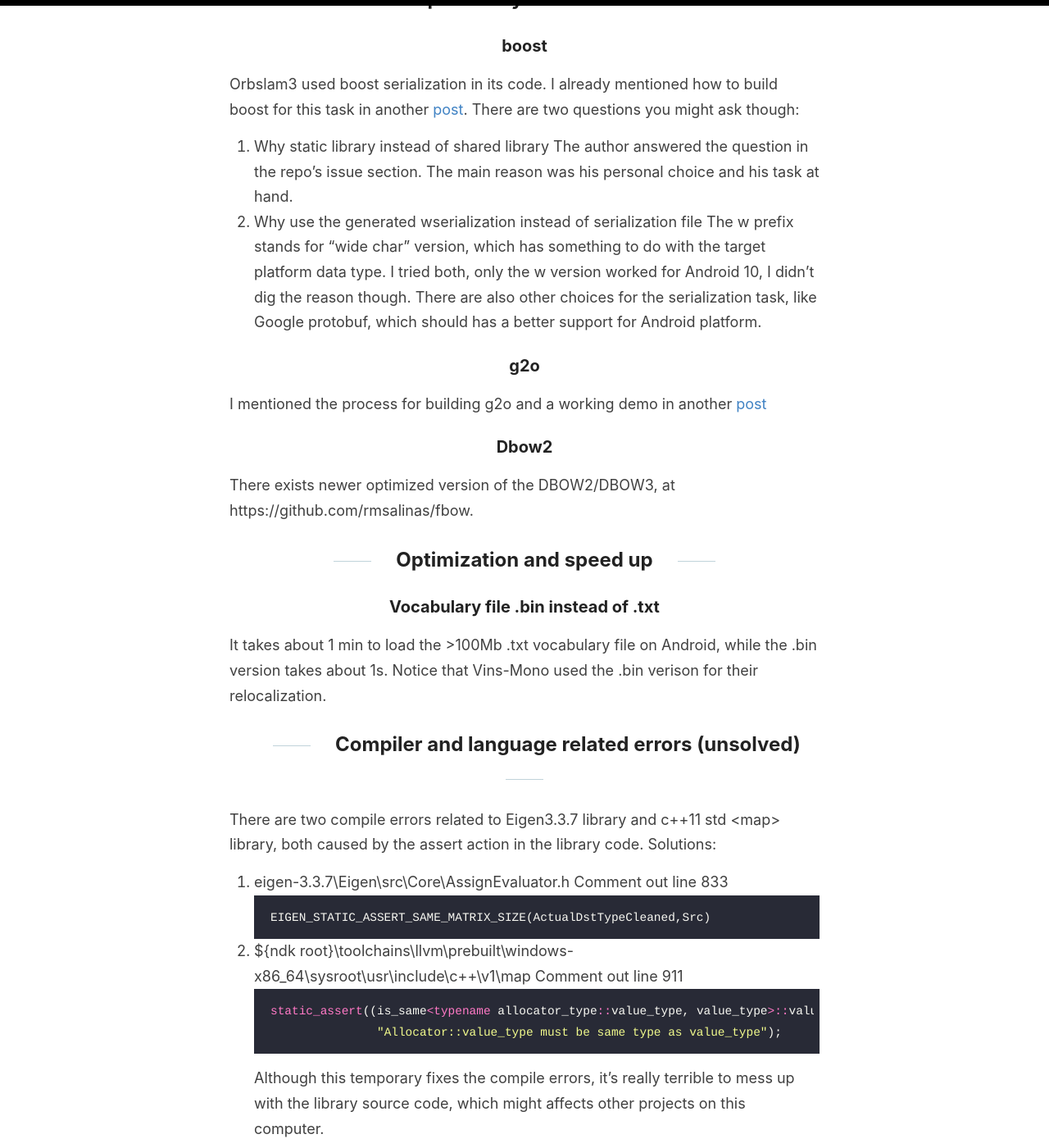
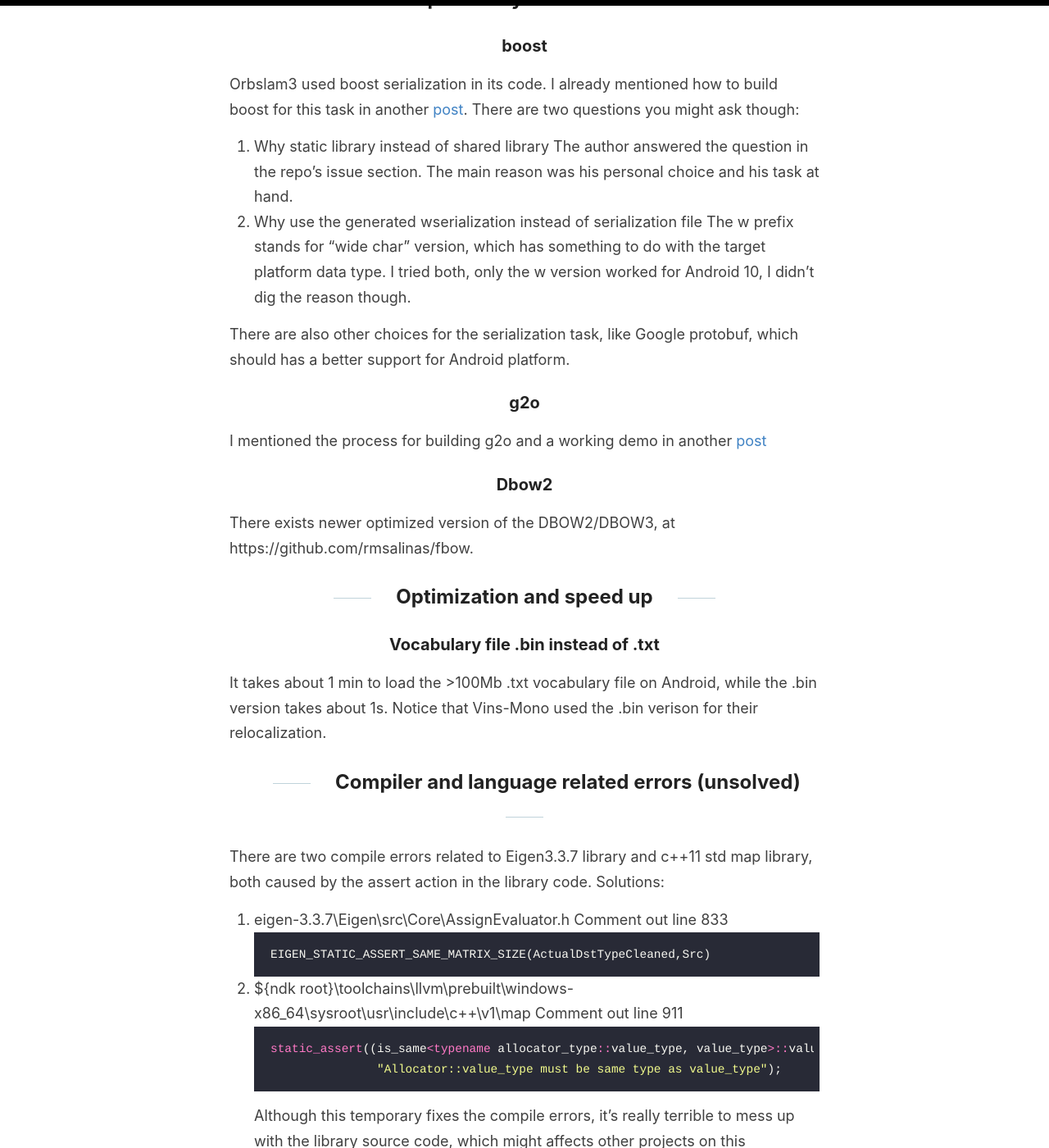
Before and after one commit to ZhaoqunZhong/ZhaoqunZhong.github.io, a Jekyll site: the page built from _posts/2020-8-5-run-orbslam3-on-android.md, in a window 1280 px wide and 1400 px high, scrolled down 886 px. Shown: the whole window at 82% size. Built offline with Jekyll 4.4.1, drawn with Linux system fonts in a browser that asks for light colours; comment, search, counter and statistics services are not loaded; part of the change alters nothing that is shown.

````diff
--- a/_posts/2020-8-5-run-orbslam3-on-android.md
+++ b/_posts/2020-8-5-run-orbslam3-on-android.md
@@ -28,6 +28,7 @@ Orbslam3 used boost serialization in its code. I already mentioned how to build
 	The author answered the question in the repo's issue section. The main reason was his personal choice and his task at hand.
 2. Why use the generated wserialization instead of serialization file
 	The w prefix stands for "wide char" version, which has something to do with the target platform data type. I tried both, only the w version worked for Android 10, I didn't dig the reason though.
+
 There are also other choices for the serialization task, like Google protobuf, which should has a better support for Android platform.
 
 ### g2o
@@ -42,7 +43,7 @@ There exists newer optimized version of the DBOW2/DBOW3, at https://github.com/r
 It takes about 1 min to load the >100Mb .txt vocabulary file on Android, while the .bin version takes about 1s. Notice that Vins-Mono used the .bin verison for their relocalization.
 
 ## Compiler and language related errors (unsolved)
-There are two compile errors related to Eigen3.3.7 library and c++11 std <map> library, both caused by the assert action in the library code. Solutions:
+There are two compile errors related to Eigen3.3.7 library and c++11 std map library, both caused by the assert action in the library code. Solutions:
 1. eigen-3.3.7\Eigen\src\Core\AssignEvaluator.h
 	Comment out line 833
 ```cpp
````
